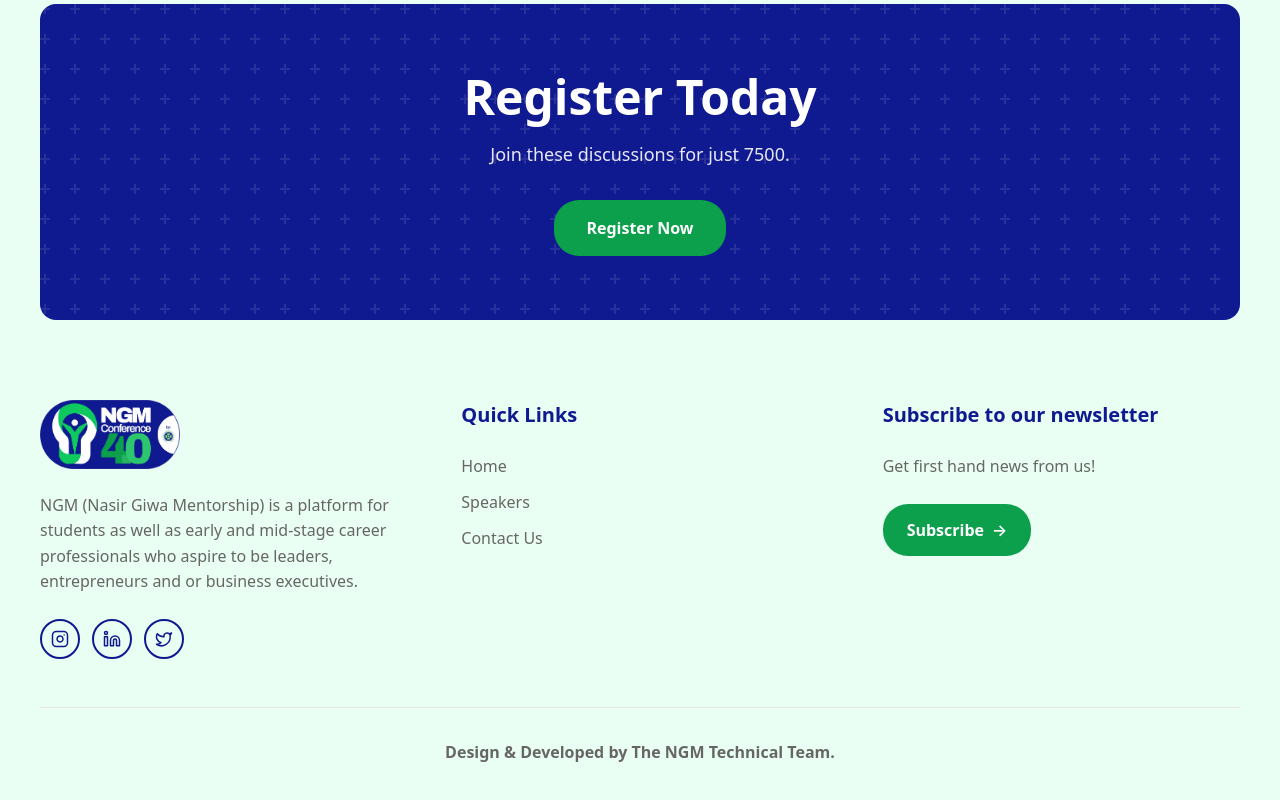
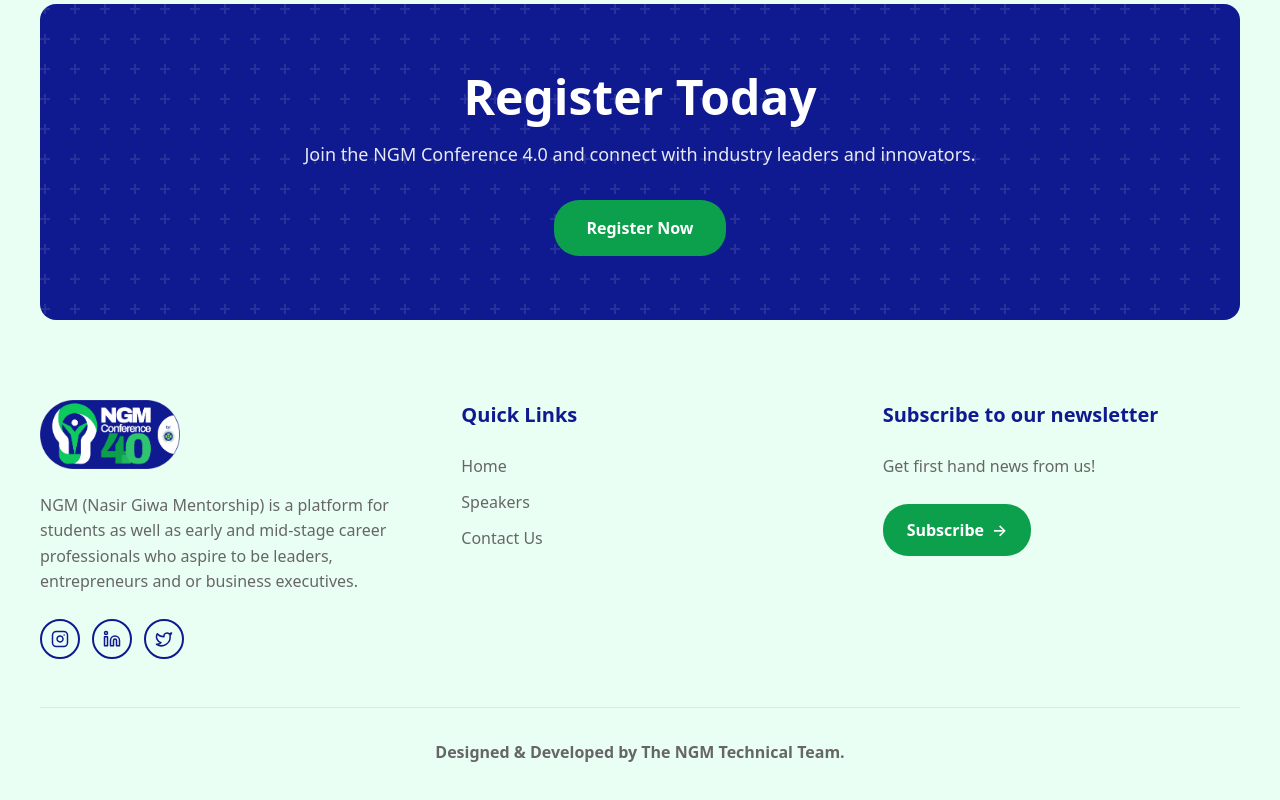
Before and after one commit to dotandev/NGM, a Next.js app: page / in a window 1280 px wide. Shown: the part 3352-4152 px from the top of the page. Built offline with nearby package versions, Linux system fonts and the light colour scheme.

Commit message:
feat: update agendat

```diff
--- a/app/agenda/page.tsx
+++ b/app/agenda/page.tsx
@@ -23,36 +23,120 @@
   }, []);
   const scheduleData = [
     {
-      time: "7:00 AM",
-      title: "Doors Open",
-      description: "Join these discussions for just 7500.",
+      time: {
+        start: "7:00 AM",
+        end: "9:45 AM",
+      },
+      title: "Pre-Event Medicals & Networking sessions",
+      description: null,
       speaker: null,
     },
     {
-      time: "9:30 AM",
-      title: "Intro & welcome",
-      description: "Join these discussions for just 7500.",
+      time: {
+        start: "10:00 AM",
+        end: "10:30 AM",
+      },
+      title: "Opening Ceremony & Welcome Address",
+      description: null,
       speaker: null,
     },
     {
-      time: "10:00 AM",
-      title: "Session 01 Title",
-      description: "Join these discussions for just 7500.",
+      time: {
+        start: "10:30 AM",
+        end: "10:55 AM",
+      },
+      title: "Keynote Address",
+      description: "Mr. Kola Adesina, GMD, Sahara Group",
       speaker: {
-        name: "Ameer",
-        role: "Product Designer",
-        image: "/placeholder.svg?height=60&width=60",
+        name: "Mr. Kola Adesina",
+        role: "GMD, Sahara Group",
+        image: null,
       },
     },
     {
-      time: "11:00 AM",
-      title: "Session 02 Title",
-      description: "Join these discussions for just 7500.",
+      time: {
+        start: "11:00 AM",
+        end: "12:00 PM",
+      },
+      title: "Panel Session",
+      description: null,
+      speaker: null,
+    },
+    {
+      time: {
+        start: "12:00 PM",
+        end: "1:00 PM",
+      },
+      title: "SME Pitch Competition",
+      description: null,
+      speaker: null,
+    },
+    {
+      time: {
+        start: "1:10 PM",
+        end: "1:20 PM",
+      },
+      title: "Distinguished Guest Speech",
+      description: "Senator Shuaib Afolabi Salisu",
       speaker: {
-        name: "Ameerah",
-        role: "Developer",
-        image: "/placeholder.svg?height=60&width=60",
+        name: "Senator Shuaib Afolabi Salisu",
+        role: null,
+        image: null,
       },
+    },
+    {
+      time: {
+        start: "1:25 PM",
+        end: "1:40 PM",
+      },
+      title: "Announcement of SME Winners",
+      description: null,
+      speaker: null,
+    },
+    {
+      time: {
+        start: "1:40 PM",
+        end: "2:10 PM",
+      },
+      title: "Lunch & Networking Break",
+      description: null,
+      speaker: null,
+    },
+    {
+      time: {
+        start: "2:20 PM",
+        end: "3:00 PM",
+      },
+      title: "Fireside Chat",
+      description: null,
+      speaker: null,
+    },
+    {
+      time: {
+        start: "2:20 PM",
+        end: "3:50 PM",
+      },
+      title: "Idea Fair & Case Study Competitions Documentary and Awards",
+      description: null,
+      speaker: null,
+    },
+    {
+      time: {
+        start: "4:10 PM",
+        end: "4:30 PM",
+      },
+      title: "NGM Talk",
+      description: null,
+      speaker: null,
+    },
+    {
+      time: {
+        start: "4:30 PM",
+        end: "5:00 PM",
+      },
+      title: "Award Presentations & Closing Remarks",
+      description: null,
+      speaker: null,
     },
   ];
 
@@ -169,12 +253,13 @@
               <div>
                 <div
                   style={{
-                    fontSize: isMobile ? "20px" : "24px",
-                    fontWeight: "bold",
+                    fontSize: isMobile ? "16px" : "18px",
+                    fontWeight: "600",
                     color: "white",
                   }}
                 >
-                  {item.time}
+                  <p>{item.time.start}</p>
+                  <p>{item.time.end}</p>
                 </div>
               </div>
 
@@ -182,13 +267,14 @@
                 <h3
                   style={{
                     fontSize: isMobile ? "20px" : "24px",
-                    fontWeight: "bold",
+                    fontWeight: "600",
                     color: "#fff",
                     margin: "0 0 8px 0",
                   }}
                 >
                   {item.title}
                 </h3>
+                {item.description && (
                   <p
                     style={{
                       color: "rgba(255, 255, 255, 0.8)",
@@ -198,9 +284,10 @@
                   >
                     {item.description}
                   </p>
+                )}
               </div>
 
-              {item.speaker && (
+              {/* {item.speaker && (
                 <div
                   style={{
                     display: "flex",
@@ -210,7 +297,10 @@
                   }}
                 >
                   <Image
-                    src={item.speaker.image || "/placeholder.svg"}
+                    src={
+                      item.speaker.image ||
+                      "/placeholder.svg?height=60&width=60"
+                    }
                     alt={item.speaker.name}
                     width={isMobile ? 50 : 60}
                     height={isMobile ? 50 : 60}
@@ -226,6 +316,7 @@
                     >
                       {item.speaker.name}
                     </div>
+                    {item.speaker.role && (
                       <div
                         style={{
                           fontSize: isMobile ? "12px" : "14px",
@@ -234,9 +325,10 @@
                       >
                         {item.speaker.role}
                       </div>
+                    )}
                   </div>
                 </div>
-              )}
+              )} */}
             </motion.div>
           ))}
         </div>
--- a/app/tickets/page.tsx
+++ b/app/tickets/page.tsx
@@ -66,8 +66,9 @@
           <h1 className="text-4xl sm:text-5xl md:text-6xl lg:text-7xl font-bold text-[rgb(15,25,144)] mb-4 md:mb-6 px-2">
             Get Your Tickets
           </h1>
-          <p className="text-base md:text-lg text-[rgb(15,25,144)] max-w-2xl mx-auto leading-relaxed px-4">
-            Join these discussions for just 7500.
+          <p className="text-base md:text-lg text-[rgb(15,25,144)] max-w-3xl mx-auto leading-relaxed px-4">
+            Join the NGM Conference 4.0 and connect with industry leaders and
+            innovators.
           </p>
         </motion.div>
 
--- a/components/footer.tsx
+++ b/components/footer.tsx
@@ -80,11 +80,12 @@
                 fontSize: isMobile ? "16px" : "18px",
                 color: "rgba(255, 255, 255, 0.9)",
                 marginBottom: isMobile ? "24px" : "32px",
-                maxWidth: "500px",
+                maxWidth: "700px",
                 margin: isMobile ? "0 auto 24px" : "0 auto 32px",
               }}
             >
-              Join these discussions for just 7500.
+              Join the NGM Conference 4.0 and connect with industry leaders and
+              innovators.
             </p>
 
             <div
@@ -350,7 +351,7 @@
             }}
           >
             <span style={{ fontWeight: "600" }}>
-              Design & Developed by The NGM Technical Team.
+              Designed & Developed by The NGM Technical Team.
             </span>
           </p>
         </div>
```
Lines whose indentation alone changed are shown as unchanged.
